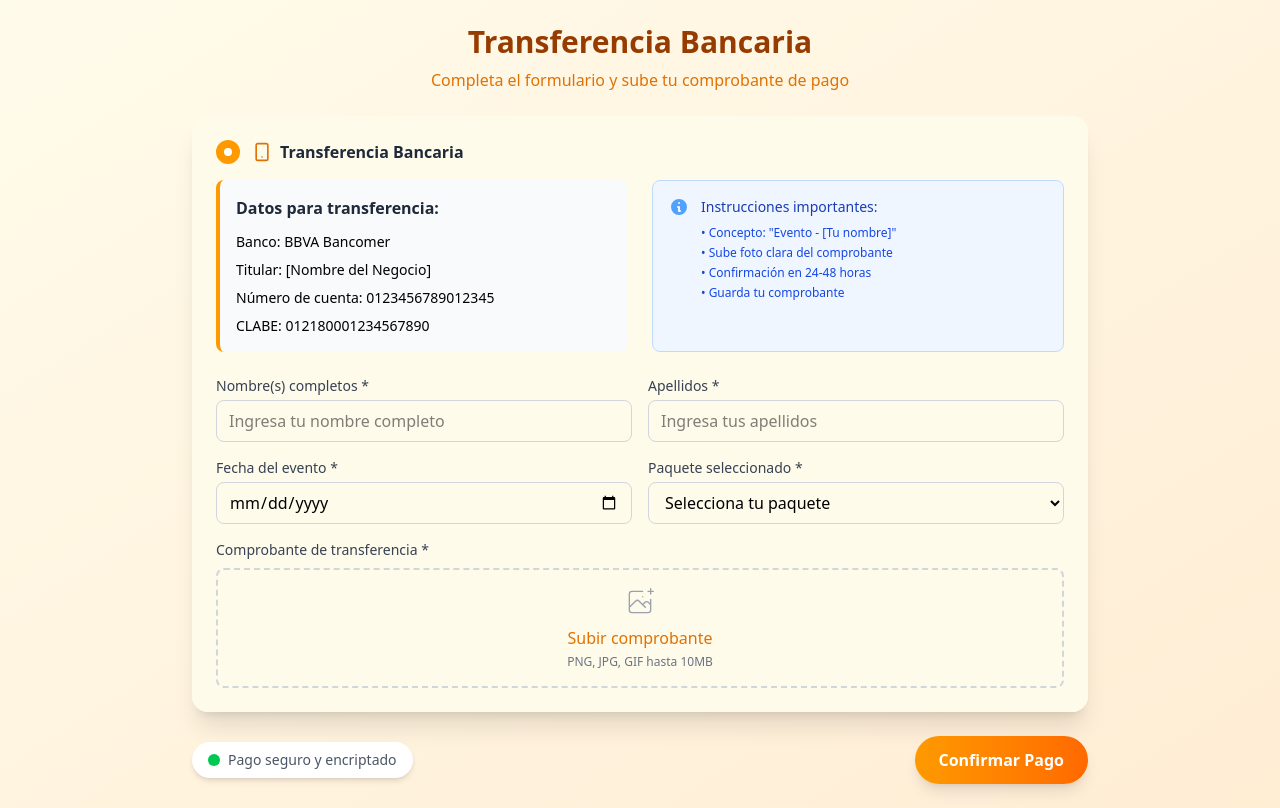
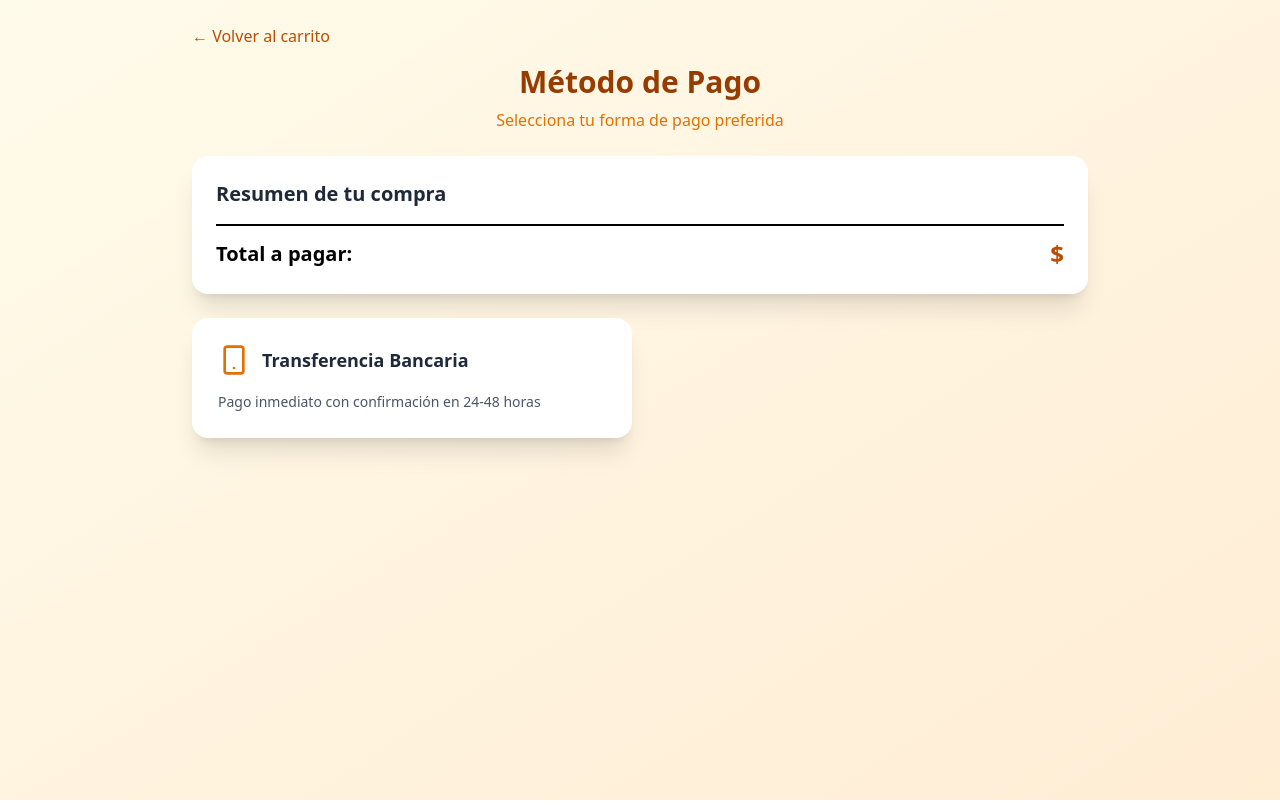
Before and after one commit to mrinconnarcia/Proyecto-salon, a React (Vite) app: page /pagos in a window 1280 px wide. Built offline with nearby package versions, Linux system fonts and the light colour scheme.

Commit message:
update card,paymethod and home

```diff
--- a/src/components/PaymentMethod.jsx
+++ b/src/components/PaymentMethod.jsx
@@ -1,16 +1,46 @@
-"use client";
+import { useState } from "react";
+import { Smartphone, Banknote } from "lucide-react";
 
-import { useState } from "react";
-import { Smartphone } from "lucide-react";
-
-export default function PaymentMethod() {
+const PaymentMethod = ({ cartData, onBack }) => {
+  const [selectedMethod, setSelectedMethod] = useState("");
   const [formData, setFormData] = useState({
     firstName: "",
     lastName: "",
-    eventDate: "",
-    package: "",
     receipt: null,
   });
+
+  const parseDate = (dateStr) => {
+    if (!dateStr) return null;
+    // Soporta formato dd/mm/yyyy
+    const parts = dateStr.split("/");
+    if (parts.length === 3) {
+      const [day, month, year] = parts;
+      return new Date(`${year}-${month}-${day}`);
+    }
+    return new Date(dateStr); // fallback ISO o válido
+  };
+
+  const isWithinWeek = () => {
+    if (!cartData?.items?.[0]?.fecha) return false;
+
+    const eventDate = parseDate(cartData.items[0].fecha);
+    const today = new Date();
+    const diffTime = eventDate - today;
+    const diffDays = Math.ceil(diffTime / (1000 * 60 * 60 * 24));
+
+    console.log(
+      "Hoy:",
+      today,
+      "Evento:",
+      eventDate,
+      "Días restantes:",
+      diffDays
+    );
+
+    return diffDays >= 5;
+  };
+
+  const showCashOption = isWithinWeek(); // true si faltan 5 días
 
   const handleInputChange = (field, value) => {
     setFormData((prev) => ({
@@ -19,31 +49,131 @@ export default function PaymentMethod() {
     }));
   };
 
+  const handleFileChange = (e) => {
+    const file = e.target.files[0];
+    if (file) {
+      setFormData((prev) => ({
+        ...prev,
+        receipt: file,
+      }));
+    }
+  };
+
+  const handleSubmit = () => {
+    if (!selectedMethod) {
+      alert("Por favor selecciona un método de pago");
+      return;
+    }
+
+    if (!formData.firstName || !formData.lastName) {
+      alert("Por favor completa todos los campos requeridos");
+      return;
+    }
+
+    if (selectedMethod === "transfer" && !formData.receipt) {
+      alert("Por favor sube el comprobante de transferencia");
+      return;
+    }
+
+    alert(
+      `Pago confirmado por ${
+        selectedMethod === "transfer" ? "Transferencia" : "Efectivo"
+      }\nTotal: $${cartData.total}`
+    );
+  };
+
   return (
     <div className="min-h-screen bg-gradient-to-br from-amber-50 to-orange-100 py-6 px-4">
       <div className="w-full max-w-4xl mx-auto">
+        <button
+          onClick={onBack}
+          className="mb-4 text-amber-700 hover:text-amber-800 font-medium flex items-center gap-2"
+        >
+          ← Volver al carrito
+        </button>
+
         <div className="text-center mb-6">
           <h1 className="text-2xl md:text-3xl font-bold text-amber-800 mb-2">
-            Transferencia Bancaria
+            Método de Pago
           </h1>
           <p className="text-amber-600">
-            Completa el formulario y sube tu comprobante de pago
+            Selecciona tu forma de pago preferida
           </p>
         </div>
 
-        <div className="bg-white rounded-2xl shadow-xl overflow-hidden">
-          <div className="p-4 md:p-6 bg-amber-50 border-amber-200">
-            <div className="flex items-center mb-4">
-              <div className="w-6 h-6 rounded-full border-2 border-amber-500 bg-amber-500 mr-3 flex items-center justify-center">
-                <div className="w-2 h-2 bg-white rounded-full"></div>
+        <div className="bg-white rounded-2xl shadow-xl p-6 mb-6">
+          <h2 className="text-xl font-bold text-gray-800 mb-4">
+            Resumen de tu compra
+          </h2>
+          {cartData?.items?.map((item, idx) => (
+            <div key={idx} className="border-b pb-3 mb-3">
+              <p className="font-semibold">{item.cliente}</p>
+              <p className="text-sm text-gray-600">Paquete: {item.paquete}</p>
+              <p className="text-sm text-gray-600">
+                Fecha: {item.fecha} - {item.hora}
+              </p>
+              <p className="text-sm text-gray-600">
+                Extras: {item.extras.join(", ")}
+              </p>
             </div>
-              <Smartphone className="w-5 h-5 text-amber-600 mr-2" />
-              <span className="font-semibold text-gray-800">
-                Transferencia Bancaria
+          ))}
+          <div className="flex justify-between items-center pt-3 border-t-2">
+            <span className="text-xl font-bold">Total a pagar:</span>
+            <span className="text-2xl font-bold text-amber-700">
+              ${cartData?.total}
             </span>
           </div>
+        </div>
 
-            <div className="grid grid-cols-1 lg:grid-cols-2 gap-6">
+        <div className="grid grid-cols-1 md:grid-cols-2 gap-4 mb-6">
+          {/* Transferencia bancaria */}
+          <div
+            onClick={() => setSelectedMethod("transfer")}
+            className={`bg-white rounded-2xl shadow-xl p-6 cursor-pointer border-2 transition-all ${
+              selectedMethod === "transfer"
+                ? "border-amber-500 ring-4 ring-amber-200"
+                : "border-transparent hover:border-amber-300"
+            }`}
+          >
+            <div className="flex items-center mb-4">
+              <Smartphone className="w-8 h-8 text-amber-600 mr-3" />
+              <h3 className="text-lg font-bold text-gray-800">
+                Transferencia Bancaria
+              </h3>
+            </div>
+            <p className="text-sm text-gray-600">
+              Pago inmediato con confirmación en 24-48 horas
+            </p>
+          </div>
+
+          {showCashOption && (
+            <div
+              onClick={() => setSelectedMethod("cash")}
+              className={`bg-white rounded-2xl shadow-xl p-6 cursor-pointer border-2 transition-all ${
+                selectedMethod === "cash"
+                  ? "border-amber-500 ring-4 ring-amber-200"
+                  : "border-transparent hover:border-amber-300"
+              }`}
+            >
+              <div className="flex items-center mb-4">
+                <Banknote className="w-8 h-8 text-green-600 mr-3" />
+                <h3 className="text-lg font-bold text-gray-800">
+                  Pago en Efectivo
+                </h3>
+              </div>
+              <p className="text-sm text-gray-600">Paga el día del evento</p>
+            </div>
+          )}
+        </div>
+
+        {selectedMethod === "transfer" && (
+          <div className="bg-white rounded-2xl shadow-xl overflow-hidden">
+            <div className="p-4 md:p-6 bg-amber-50">
+              <h3 className="text-xl font-bold text-gray-800 mb-4">
+                Información para transferencia
+              </h3>
+
+              <div className="grid grid-cols-1 lg:grid-cols-2 gap-6 mb-6">
                 {/* Información bancaria */}
                 <div className="bg-gray-50 p-4 rounded-lg border-l-4 border-amber-500">
                   <h4 className="font-semibold text-gray-800 mb-3">
@@ -89,7 +219,9 @@ export default function PaymentMethod() {
                         Instrucciones importantes:
                       </h3>
                       <div className="text-xs text-blue-700 space-y-1">
-                      <p>• Concepto: "Evento - [Tu nombre]"</p>
+                        <p>
+                          • Concepto: "Evento - {cartData?.items?.[0]?.cliente}"
+                        </p>
                         <p>• Sube foto clara del comprobante</p>
                         <p>• Confirmación en 24-48 horas</p>
                         <p>• Guarda tu comprobante</p>
@@ -99,7 +231,6 @@ export default function PaymentMethod() {
                 </div>
               </div>
 
-            <div className="mt-6">
               <div className="grid grid-cols-1 md:grid-cols-2 gap-4">
                 <div>
                   <label className="block text-sm font-medium text-gray-700 mb-1">
@@ -112,7 +243,7 @@ export default function PaymentMethod() {
                     onChange={(e) =>
                       handleInputChange("firstName", e.target.value)
                     }
-                    className="w-full px-3 py-2 border border-gray-300 rounded-lg focus:ring-2 focus:ring-amber-500 focus:border-transparent transition-all duration-200"
+                    className="w-full px-3 py-2 border border-gray-300 rounded-lg focus:ring-2 focus:ring-amber-500 focus:border-transparent"
                     required
                   />
                 </div>
@@ -128,43 +259,9 @@ export default function PaymentMethod() {
                     onChange={(e) =>
                       handleInputChange("lastName", e.target.value)
                     }
-                    className="w-full px-3 py-2 border border-gray-300 rounded-lg focus:ring-2 focus:ring-amber-500 focus:border-transparent transition-all duration-200"
+                    className="w-full px-3 py-2 border border-gray-300 rounded-lg focus:ring-2 focus:ring-amber-500 focus:border-transparent"
                     required
                   />
-                </div>
-
-                <div>
-                  <label className="block text-sm font-medium text-gray-700 mb-1">
-                    Fecha del evento *
-                  </label>
-                  <input
-                    type="date"
-                    value={formData.eventDate}
-                    onChange={(e) =>
-                      handleInputChange("eventDate", e.target.value)
-                    }
-                    className="w-full px-3 py-2 border border-gray-300 rounded-lg focus:ring-2 focus:ring-amber-500 focus:border-transparent transition-all duration-200"
-                    required
-                  />
-                </div>
-
-                <div>
-                  <label className="block text-sm font-medium text-gray-700 mb-1">
-                    Paquete seleccionado *
-                  </label>
-                  <select
-                    value={formData.package}
-                    onChange={(e) =>
-                      handleInputChange("package", e.target.value)
-                    }
-                    className="w-full px-3 py-2 border border-gray-300 rounded-lg focus:ring-2 focus:ring-amber-500 focus:border-transparent transition-all duration-200"
-                    required
-                  >
-                    <option value="">Selecciona tu paquete</option>
-                    <option value="basico">Paquete Básico - $X,XXX</option>
-                    <option value="premium">Paquete Premium - $X,XXX</option>
-                    <option value="deluxe">Paquete Deluxe - $X,XXX</option>
-                  </select>
                 </div>
               </div>
 
@@ -172,7 +269,7 @@ export default function PaymentMethod() {
                 <label className="block text-sm font-medium text-gray-700 mb-2">
                   Comprobante de transferencia *
                 </label>
-                <div className="w-full px-4 py-4 border-2 border-dashed border-gray-300 rounded-lg hover:border-amber-400 transition-all duration-200">
+                <div className="w-full px-4 py-4 border-2 border-dashed border-gray-300 rounded-lg hover:border-amber-400 transition-all">
                   <div className="text-center">
                     <svg
                       className="mx-auto h-8 w-8 text-gray-400"
@@ -190,14 +287,16 @@ export default function PaymentMethod() {
                     <div className="mt-2">
                       <label htmlFor="file-upload" className="cursor-pointer">
                         <span className="text-amber-600 font-medium hover:text-amber-500">
-                          Subir comprobante
+                          {formData.receipt
+                            ? formData.receipt.name
+                            : "Subir comprobante"}
                         </span>
                         <input
                           id="file-upload"
-                          name="file-upload"
                           type="file"
                           className="sr-only"
                           accept="image/*"
+                          onChange={handleFileChange}
                         />
                       </label>
                       <p className="text-gray-500 text-xs mt-1">
@@ -209,8 +308,62 @@ export default function PaymentMethod() {
               </div>
             </div>
           </div>
+        )}
+
+        {selectedMethod === "cash" && (
+          <div className="bg-white rounded-2xl shadow-xl p-6">
+            <h3 className="text-xl font-bold text-gray-800 mb-4">
+              Pago en Efectivo
+            </h3>
+
+            <div className="bg-green-50 p-4 rounded-lg border-l-4 border-green-500 mb-6">
+              <h4 className="font-semibold text-green-800 mb-2">
+                Instrucciones:
+              </h4>
+              <ul className="text-sm text-green-700 space-y-1">
+                <li>• Realiza el pago en efectivo el día del evento</li>
+                <li>• Lleva el monto exacto: ${cartData?.total}</li>
+                <li>• Presenta esta confirmación al llegar</li>
+              </ul>
             </div>
 
+            <div className="grid grid-cols-1 md:grid-cols-2 gap-4">
+              <div>
+                <label className="block text-sm font-medium text-gray-700 mb-1">
+                  Nombre(s) completos *
+                </label>
+                <input
+                  type="text"
+                  placeholder="Ingresa tu nombre completo"
+                  value={formData.firstName}
+                  onChange={(e) =>
+                    handleInputChange("firstName", e.target.value)
+                  }
+                  className="w-full px-3 py-2 border border-gray-300 rounded-lg focus:ring-2 focus:ring-amber-500 focus:border-transparent"
+                  required
+                />
+              </div>
+
+              <div>
+                <label className="block text-sm font-medium text-gray-700 mb-1">
+                  Apellidos *
+                </label>
+                <input
+                  type="text"
+                  placeholder="Ingresa tus apellidos"
+                  value={formData.lastName}
+                  onChange={(e) =>
+                    handleInputChange("lastName", e.target.value)
+                  }
+                  className="w-full px-3 py-2 border border-gray-300 rounded-lg focus:ring-2 focus:ring-amber-500 focus:border-transparent"
+                  required
+                />
+              </div>
+            </div>
+          </div>
+        )}
+
+        {selectedMethod && (
           <div className="mt-6 flex flex-col sm:flex-row items-center justify-between gap-4">
             <div className="inline-flex items-center bg-white rounded-full px-4 py-2 shadow-md">
               <div className="w-3 h-3 bg-green-500 rounded-full mr-2"></div>
@@ -219,11 +372,17 @@ export default function PaymentMethod() {
               </span>
             </div>
 
-          <button className="bg-gradient-to-r from-amber-500 to-orange-500 hover:from-amber-600 hover:to-orange-600 text-white font-semibold py-3 px-6 rounded-full shadow-lg transform hover:scale-105 transition-all duration-200 focus:outline-none focus:ring-4 focus:ring-amber-300">
+            <button
+              onClick={handleSubmit}
+              className="bg-gradient-to-r from-amber-500 to-orange-500 hover:from-amber-600 hover:to-orange-600 text-white font-semibold py-3 px-6 rounded-full shadow-lg transform hover:scale-105 transition-all duration-200 focus:outline-none focus:ring-4 focus:ring-amber-300"
+            >
               Confirmar Pago
             </button>
           </div>
+        )}
       </div>
     </div>
   );
-}
+};
+
+export default PaymentMethod;
```
Also changed, not shown: src/components/CartModal.jsx (+12 -2 lines), src/pages/Home.jsx (+94 -23 lines). Lines whose indentation alone changed are shown as unchanged.
